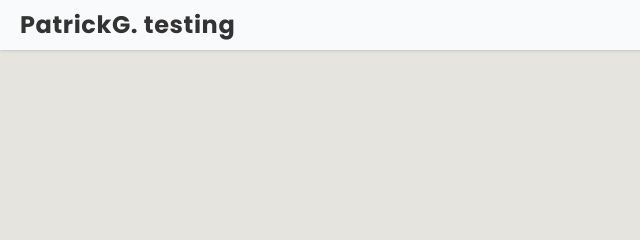
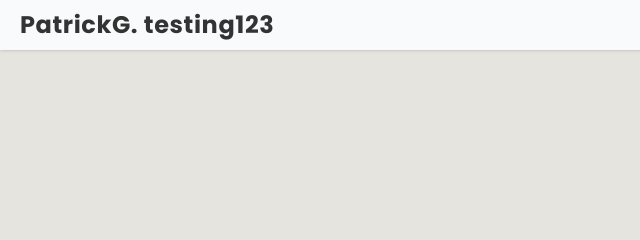
Before and after one commit to rams031/Personal-Website-Portfolio, a plain HTML site: page public/index.html in a window 1280 px wide. Shown: the top 240 px of the page, 0-640 px from the left. Drawn offline with nearby package versions, Linux system fonts and the light colour scheme; files that its build step writes are made by us from their sources; files whose address does not match are found by name; a web font is replaced by a local one.

Commit message:
new label

```diff
--- a/public/index.html
+++ b/public/index.html
@@ -48,7 +48,7 @@
             <div x-data="{ open: false }">
                 <div id="navbar"
                     class="flex flex-row fixed z-50 inset-x-0 top-0 justify-between px-20 transition-[height] h-[50px] duration-300 overflow-hidden items-center px-5 shadow bg-navbar animate__animated animate__slideInDown">
-                    <div class="text-navtext text-2xl font-bold tracking-wide">PatrickG. testing</div>
+                    <div class="text-navtext text-2xl font-bold tracking-wide">PatrickG. testing123</div>
                     <div x-show="!open" class="text-navtext text-sm font-bold tracking-wide hidden md:block lg:block">
                         <ul class="flex flex-row gap-6 cursor-pointer">
                             <a href="#aboutme"
```
Also changed, not shown: 1 other file.
